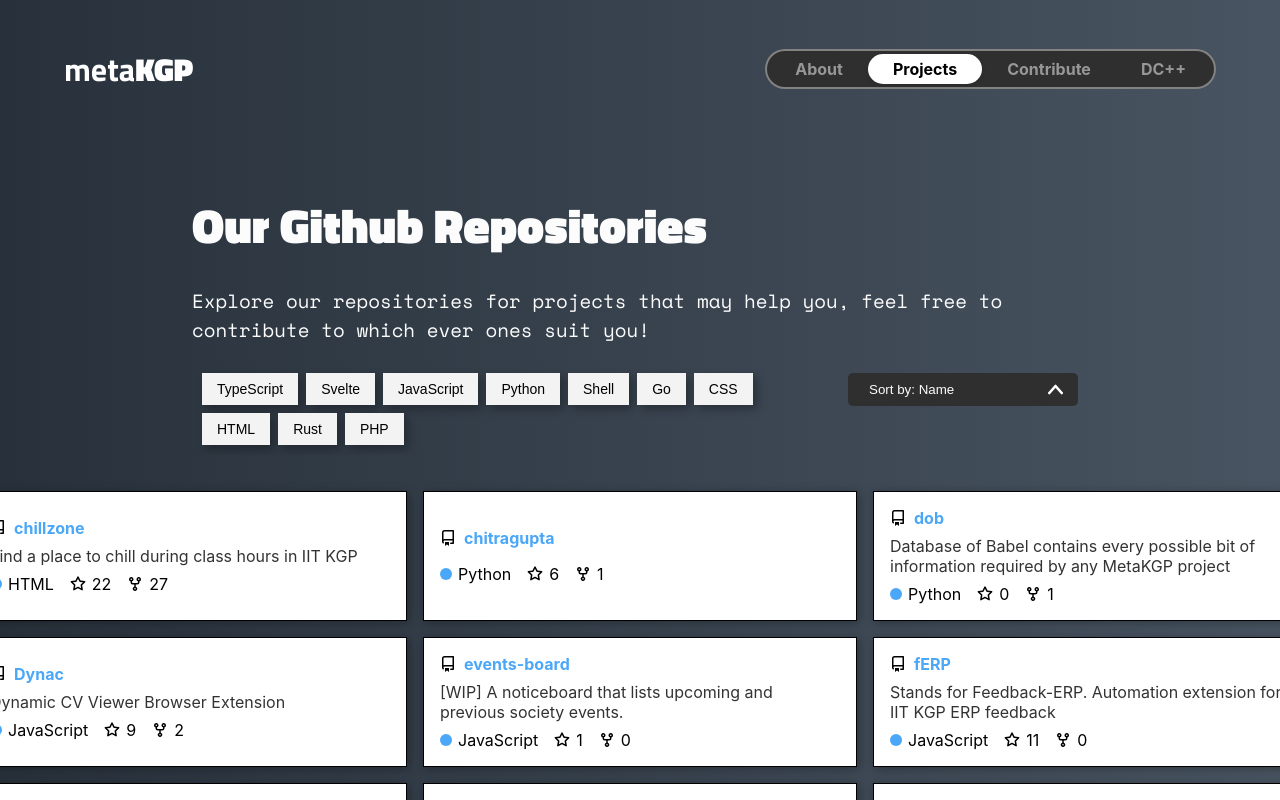
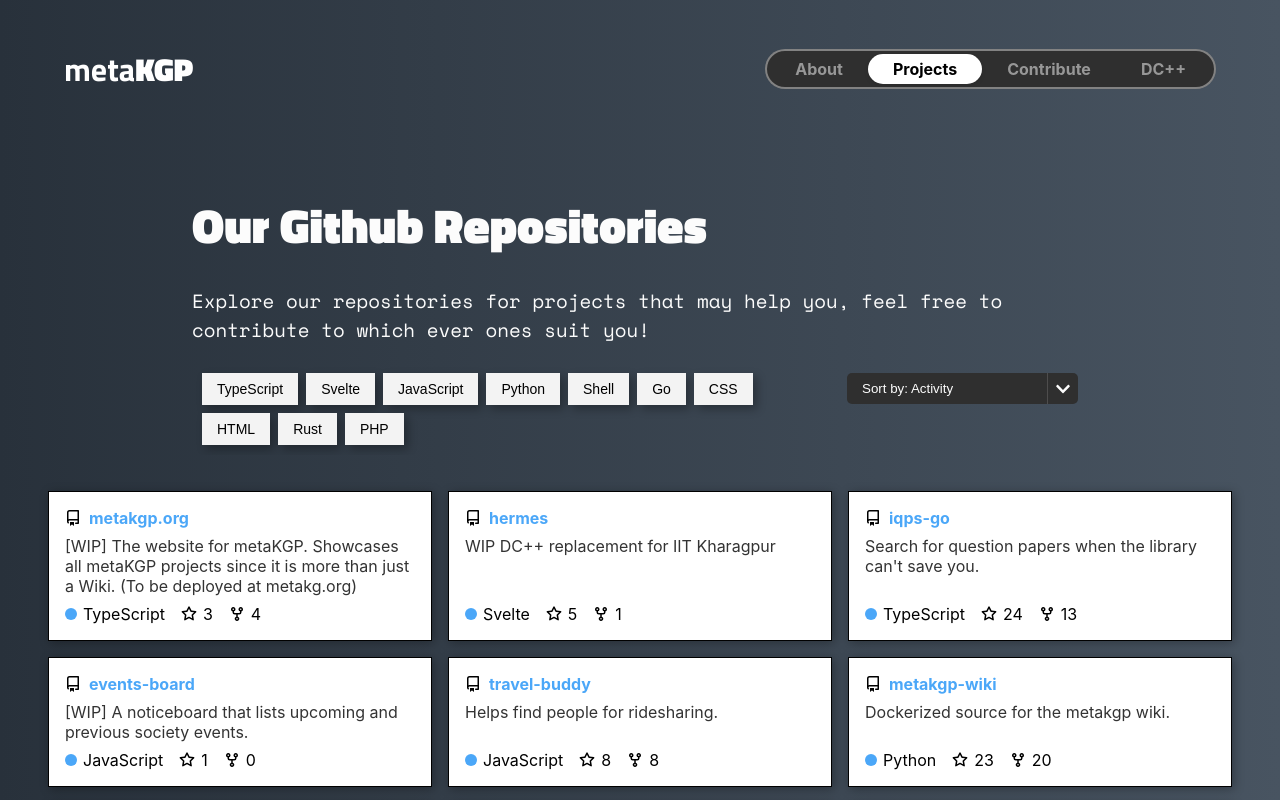
Before and after one commit to metakgp/metakgp.org, a React (Vite) app: page /#/projects in a window 1280 px wide. Built offline with nearby package versions, Linux system fonts and the light colour scheme.

Commit message:
fix dropdown arrow and add activity field

```diff
--- a/src/components/SortDropdown.tsx
+++ b/src/components/SortDropdown.tsx
@@ -1,7 +1,7 @@
 import React, { useState } from "react";
 import "../styles/components/SortDropdown.css";
-import downArrow from "../assets/down.png";
-import upArrow from "../assets/up-arrow.png";
+import { FaChevronDown } from "react-icons/fa";
+import { FaChevronUp } from "react-icons/fa6";
 import { SortDropdownProps } from "../utils/types";
 const SortDropdown: React.FC<SortDropdownProps> = ({
   setSortField,
@@ -23,19 +23,17 @@
 
   return (
     <div className={`dropdown ${showMenu ? "show" : ""}`}>
-      <div className="sort-button">
-   <button disabled={window.innerWidth >= 760} onClick={toggleDropdown}>
+      <div className="sort-container">
+        <button disabled={window.innerWidth >= 1200} onClick={toggleDropdown} >
         Sort by:{" "}{sortField.charAt(0).toUpperCase()+sortField.slice(1)}
         </button>
-        <div className="sort-Arrow-container" onClick={(e) => {
-      e.stopPropagation();
-      toggleSort();
-    }}>
- <img src={sortType === "desc" ? downArrow : upArrow} className="sort-Arrow"   alt="▼" />
 
+        <div className="sort-Arrow-container" onClick={toggleSort}>
+          {sortType==="desc"?<FaChevronDown/>:<FaChevronUp/>}
         </div>
+     </div>
 
-      </div>
+
     <div className={`dropdown-content ${showMenu ? "show" : ""}`}>
         <div className={`dropdown-item ${"name" === sortField ? "selected" : ""}`} onClick={() => handleSortField("name")}>
           {" "}
@@ -52,6 +50,11 @@
 
           Stars
         </div>
+        <div className={`dropdown-item ${"activity" === sortField ? "selected" : ""}`} onClick={() => handleSortField("activity")}>
+
+         Activity
+        </div>
+
 
       </div>
     </div>
--- a/src/pages/Projects.tsx
+++ b/src/pages/Projects.tsx
@@ -6,8 +6,8 @@
 import SortDropdown from "../components/SortDropdown";
 const Projects = () => {
   const repoList: REPO_DATA_TYPE[] = RepoData as REPO_DATA_TYPE[]
-  const [sortField, setSortField] = useState("name");
-  const [sortType,setSortType]=useState("asc")
+  const [sortField, setSortField] = useState("activity");
+  const [sortType,setSortType]=useState("desc")
   const languages = [...new Set(repoList.map(repo => repo.language))];
   const [selectedLanguage, setSelectedLanguage] = useState<string[]>([]);
   const [FilteredRepos, setFilteredRepos] = useState<REPO_DATA_TYPE[]>(repoList);
@@ -39,6 +39,13 @@
   const cmp = a.forks-b.forks;
   return sortType === "asc" ? cmp : -cmp;
 });
+
+    }
+    else if (sortField === "activity") {
+      if (sortType === "asc") {
+        result = result.reverse();
+      }
+
 
 }
 setFilteredRepos(result)
--- a/src/styles/components/RepoCard.css
+++ b/src/styles/components/RepoCard.css
@@ -10,7 +10,7 @@
   box-shadow: 2px 2px 10px rgba(0, 0, 0, 0.3);
   color: #000;
   padding: 1rem;
-  width: 400px;
+  width: 350px;
   text-align: left;
 }
 
@@ -29,7 +29,7 @@
   padding: 0.5rem 0;
   color: #333;
   text-align: left;
-  width: 100%;
+  height: 100%;
 }
 
 .gh-card-footer {
--- a/src/styles/components/SortDropdown.css
+++ b/src/styles/components/SortDropdown.css
@@ -11,39 +11,32 @@
   background-color: #393737;
   border-radius: 0 0 5px 5px;
 }
-.sort-button {
-  background-color: #2f2f2f;
-  color: #fcfcfc;
-  border: none;
-  padding: 8px 15px;
-  font-size: 14px;
+.sort-container {
   border-radius: 5px;
-
   cursor: pointer;
-  width: 200px;
   transition: background 300ms, color 300ms, scale 300ms;
-
   display: flex;
-  justify-content: space-between;
-
 }
-.sort-button button{
+.sort-container button{
   color: #fcfcfc;
   background-color: #2f2f2f;
-  width: 100%;
+  width: 200px;
+  border-radius: 5px 0 0 5px;
   text-align: left;
   border: none;
+  padding: 8px 15px  ;
+
 }
 .sort-Arrow-container{
   display: flex;
+  justify-content: center;
+  align-items: center;
+  background-color: #2f2f2f;
+  width: 30px;
+  border-radius: 0 5px 5px 0;
+  border-left: 1px solid #4e4d4d;
 }
 
-.sort-Arrow {
-  width: 15px;
-
-  filter: brightness(0) invert(1);
-  color: white;
-}
 
 .dropdown-content {
   opacity: 0;
@@ -52,7 +45,7 @@
   border-radius: 0 0 5px 5px;
   background-color: #2f2f2f;
  color: #fcfcfc;
- width: 230px;
+ width: 200px;
 
   z-index: 1;
 }
@@ -83,8 +76,8 @@
   transform: translateY(0);
 }
 
-.dropdown:hover  .sort-button{
-   border-radius: 5px 5px 0 0;
+.dropdown:hover  .sort-container button{
+   border-radius: 5px 0 0 0;
 }
 
 /*
@@ -94,8 +87,8 @@
   transform: translateY(0);
 
 }
-.dropdown.show .sort-button{
-border-radius: 5px 5px 0 0 ;
+.dropdown.show .sort-container button{
+border-radius: 5px 0 0 0 ;
 
 }
 
```
Also changed, not shown: src/assets/down.png (deleted), src/assets/up-arrow.png (deleted).
